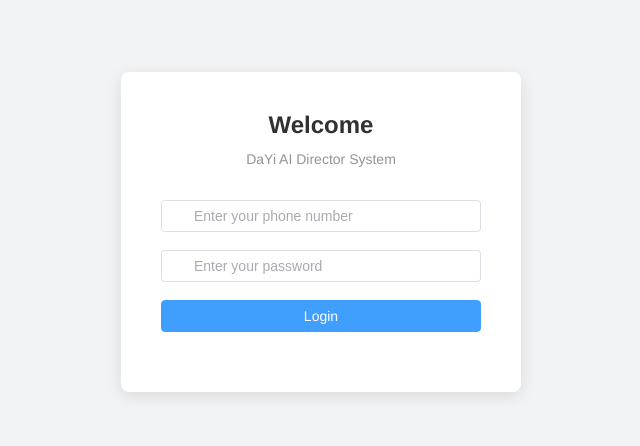
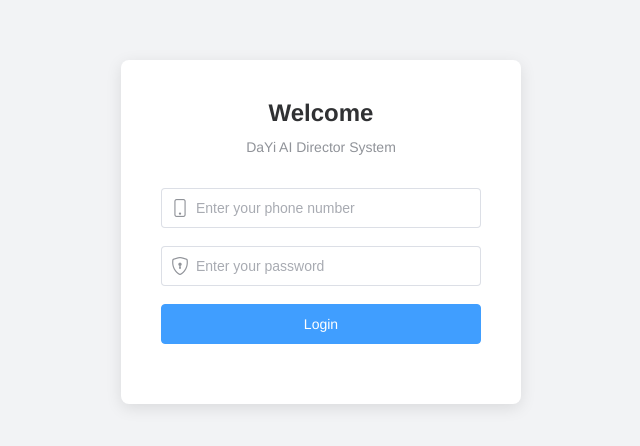
Before and after one commit to chesterli710/dayi-ai-broadcast, a Vue app: page /#/login in a window 1280 px wide. Shown: the part 168-614 px from the top of the page, without its empty margins (319-959 px from the left). Built offline with nearby package versions, Linux system fonts and the light colour scheme.

Commit message:
完成了一些细节的调整,接下来即将开发日程编辑界面

```diff
--- a/src/components/ScheduleManager.vue
+++ b/src/components/ScheduleManager.vue
@@ -146,10 +146,34 @@ function formatDateTime(date?: Date): string {
  */
 function getScheduleTitle(schedule: Schedule): string {
   if (schedule.type === ScheduleType.SURGERY && schedule.surgeryInfo) {
-    return schedule.surgeryInfo.procedure;
+    // 手术演示：术式 - 术者1 称谓 / 术者2 称谓 / ...
+    const surgeryInfo = schedule.surgeryInfo;
+    const procedure = surgeryInfo.procedure;
+
+    // 获取所有术者信息
+    let surgeonsInfo = '';
+    if (surgeryInfo.surgeons && surgeryInfo.surgeons.length > 0) {
+      surgeonsInfo = surgeryInfo.surgeons.map(surgeon => {
+        return `${surgeon.name}${surgeon.title ? ` ${surgeon.title}` : ''}`;
+      }).join(' / ');
+    }
+
+    return surgeonsInfo ? `${procedure} - ${surgeonsInfo}` : procedure;
   } else if (schedule.type === ScheduleType.LECTURE && schedule.lectureInfo) {
-    return schedule.lectureInfo.topic;
+    // 讲课：讲题 - 讲者 称谓
+    const lectureInfo = schedule.lectureInfo;
+    const topic = lectureInfo.topic;
+    const speaker = lectureInfo.speaker;
+
+    // 获取讲者信息
+    let speakerInfo = '';
+    if (speaker) {
+      speakerInfo = `${speaker.name}${speaker.title ? ` ${speaker.title}` : ''}`;
+    }
+
+    return speakerInfo ? `${topic} - ${speakerInfo}` : topic;
   }
+
   return t('scheduleManager.unnamedSchedule');
 }
 
@@ -367,11 +391,22 @@ function saveSimilarLayouts(layout: Layout): void {
   border-radius: var(--el-border-radius-base);
   box-shadow: 0 2px 8px rgba(0, 0, 0, 0.1);
   overflow: hidden;
+  border: 1px solid var(--el-border-color-light);
+}
+
+:root.dark .schedule-card {
+  background-color: var(--el-fill-color-darker);
+  border-color: var(--el-border-color);
+  box-shadow: 0 2px 12px rgba(0, 0, 0, 0.3);
 }
 
 .schedule-info {
   padding: 12px;
   border-bottom: 1px solid var(--el-border-color-lighter);
+}
+
+:root.dark .schedule-info {
+  border-bottom-color: var(--el-border-color);
 }
 
 .schedule-header {
@@ -418,6 +453,10 @@ function saveSimilarLayouts(layout: Layout): void {
   padding: 8px;
 }
 
+:root.dark .layout-list {
+  background-color: var(--el-fill-color-dark);
+}
+
 .layout-item {
   width: 50%;
   padding: 4px;
@@ -434,6 +473,12 @@ function saveSimilarLayouts(layout: Layout): void {
   background-color: var(--el-fill-color-light);
   margin-right: 8px;
   position: relative;
+  border: 1px solid var(--el-border-color-lighter);
+}
+
+:root.dark .layout-thumbnail {
+  border-color: var(--el-border-color);
+  background-color: var(--el-fill-color-darker);
 }
 
 .thumbnail-img {
@@ -513,4 +558,9 @@ function saveSimilarLayouts(layout: Layout): void {
   border-radius: var(--el-border-radius-base);
   color: var(--el-text-color-secondary);
 }
+
+:root.dark .empty-state {
+  background-color: var(--el-fill-color-darker);
+  border: 1px solid var(--el-border-color);
+}
 </style>
--- a/src/components/TitleBar.vue
+++ b/src/components/TitleBar.vue
@@ -1,9 +1,8 @@
 <template>
   <div class="title-bar">
     <div class="left-section">
-      <button class="back-button" @click="goBack">
-        <i class="fas fa-arrow-left"></i>
-        {{ $t('titleBar.back') }}
+      <button class="back-button" @click="goBack" :title="$t('titleBar.back')">
+        <i class="bi bi-chevron-left"></i>
       </button>
       <div class="info-section">
         <span v-if="planStore.currentChannel">{{ planStore.currentChannel.name }}</span>
@@ -17,7 +16,7 @@
       <LanguageSwitch />
       <ThemeSwitch />
       <div class="user-info">
-        <span>{{ userStore.userInfo?.username || $t('titleBar.notLoggedIn') }}</span>
+        <span>{{ userStore.userInfo?.nickname || $t('titleBar.notLoggedIn') }}</span>
       </div>
     </div>
   </div>
@@ -69,19 +68,22 @@ function goBack() {
 .back-button {
   display: flex;
   align-items: center;
-  gap: 5px;
-  padding: 8px 12px;
-  border: none;
-  border-radius: var(--el-border-radius-base);
-  background-color: var(--el-color-primary);
-  color: white;
+  justify-content: center;
+  width: 36px;
+  height: 36px;
+  border: 1px solid var(--el-border-color);
+  border-radius: 6px;
+  background-color: var(--el-bg-color-page);
+  color: var(--el-text-color-primary);
   cursor: pointer;
-  font-size: var(--el-font-size-base);
-  transition: background-color 0.3s;
+  font-size: 18px;
+  font-weight: bold;
+  transition: all 0.3s;
 }
 
 .back-button:hover {
-  background-color: var(--el-color-primary-dark-2);
+  background-color: var(--el-fill-color-light);
+  border-color: var(--el-border-color-hover);
 }
 
 .info-section {
--- a/src/views/Login.vue
+++ b/src/views/Login.vue
@@ -14,21 +14,27 @@
         @keyup.enter="handleLogin"
       >
         <el-form-item prop="phone">
+          <div class="input-with-icon">
+            <i class="bi bi-phone input-icon"></i>
             <el-input
               v-model="loginForm.phone"
               :placeholder="$t('login.phonePlaceholder')"
-            prefix-icon="Phone"
+              class="custom-input"
             />
+          </div>
         </el-form-item>
 
         <el-form-item prop="password">
+          <div class="input-with-icon">
+            <i class="bi bi-shield-lock input-icon"></i>
             <el-input
               v-model="loginForm.password"
               :placeholder="$t('login.passwordPlaceholder')"
-            prefix-icon="Lock"
               type="password"
               show-password
+              class="custom-input"
             />
+          </div>
         </el-form-item>
 
         <el-form-item>
@@ -56,6 +62,9 @@ import { useUserStore } from '../stores/userStore'
 import { Phone, Lock } from '@element-plus/icons-vue'
 import type { FormInstance, FormRules } from 'element-plus'
 import { useI18n } from 'vue-i18n'
+
+// 确保引入Bootstrap图标CSS
+import 'bootstrap-icons/font/bootstrap-icons.css'
 
 const { t } = useI18n()
 const userStore = useUserStore()
@@ -137,9 +146,34 @@ const handleLogin = async () => {
   margin-bottom: 20px;
 }
 
+.input-with-icon {
+  position: relative;
+  display: flex;
+  align-items: center;
+  width: 100%;
+
+  .input-icon {
+    position: absolute;
+    left: 10px;
+    font-size: 18px;
+    color: var(--el-text-color-secondary);
+    z-index: 1;
+  }
+
+  .custom-input {
+    width: 100%;
+
+    :deep(.el-input__wrapper) {
+      padding-left: 35px;
+      height: 40px;
+    }
+  }
+}
+
 .login-button {
   width: 100%;
   padding: 12px 0;
+  height: 40px;
 }
 
 .login-error {
```
Also changed, not shown: PRD/产品需求说明.md (+5 -0 lines). Lines whose indentation alone changed are shown as unchanged.
